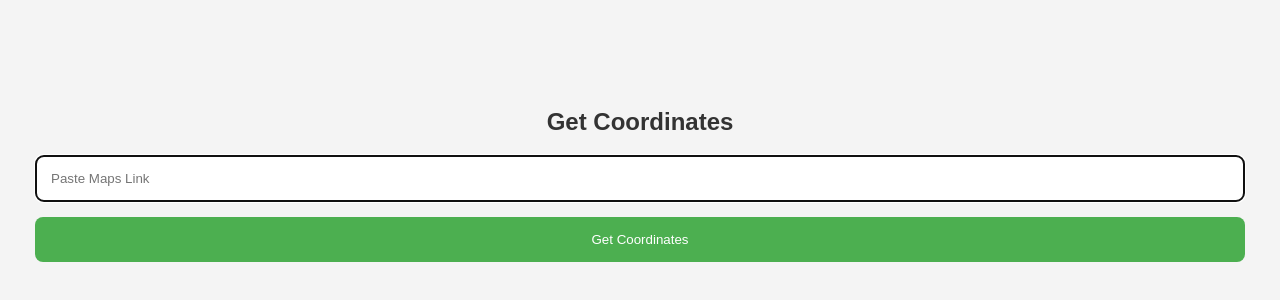
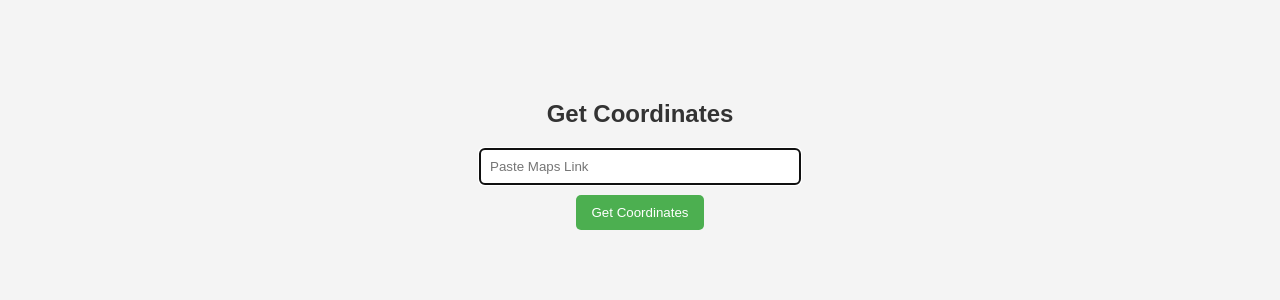
Before and after one commit to Ash3601/google-maps-link-to-coordinates, a plain HTML site: page index.html in a window 1280 px wide. Shown: the part 226-526 px from the top of the page. Drawn offline with Linux system fonts and the light colour scheme.

Commit message:
Turned back to previous HTML

```diff
--- a/index.html
+++ b/index.html
@@ -11,32 +11,27 @@ body {
       min-height: 100vh;
       background-color: #f4f4f4;
       margin: 0;
-    padding: 20px; /* Add padding for better spacing on mobile */
     }
 
     h2 {
       color: #333;
-    text-align: center; /* Center the heading */
     }
 
     #mapsLink {
-    padding: 15px; /* Increase padding for touchscreens */
-    margin-bottom: 15px;
+      padding: 10px;
+      margin-bottom: 10px;
       border: 1px solid #ccc;
-    border-radius: 8px; /* Slightly larger radius for softer look */
-    width: calc(100% - 30px); /* Take up full width with padding */
-    box-sizing: border-box; /* Include padding in the element's total width and height */
+      border-radius: 5px;
+      width: 300px;
     }
 
     button {
-    padding: 15px;  /* Increase padding for touchscreens */
+      padding: 10px 15px;
       background-color: #4CAF50;
       color: white;
       border: none;
-    border-radius: 8px;
+      border-radius: 5px;
       cursor: pointer;
-    width: calc(100% - 30px); /* Take up full width with padding */
-    box-sizing: border-box;
     }
 
     button:hover {
@@ -46,13 +41,12 @@ button:hover {
     #result {
       margin-top: 20px;
       font-size: 18px;
-    word-break: break-all; /* Allow long coordinates to break onto multiple lines */
     }
 
     @media (max-width: 600px) {
-    #mapsLink, button {
-        width: 100%; /* Full width on small screens */
-    }
+      /* Styles for screens smaller than 600px (adjust as needed) */
+      #mapsLink { width: 90%; }
+      button { width: 100%; margin-bottom: 10px; }
     }
   </style>
 </head>
```
Lines whose indentation alone changed are shown as unchanged.
